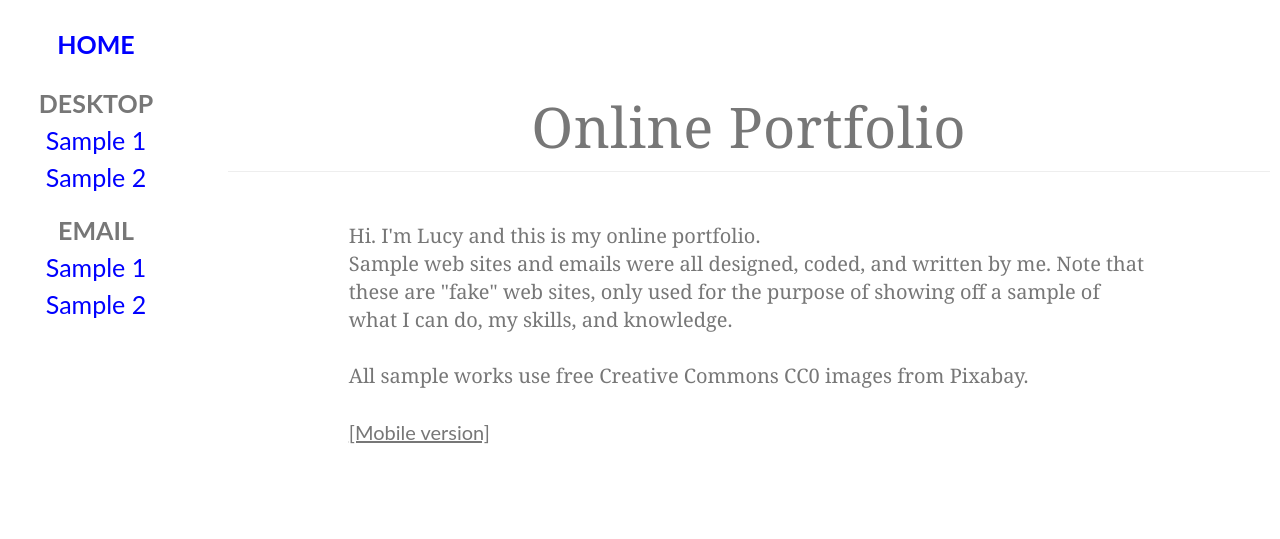
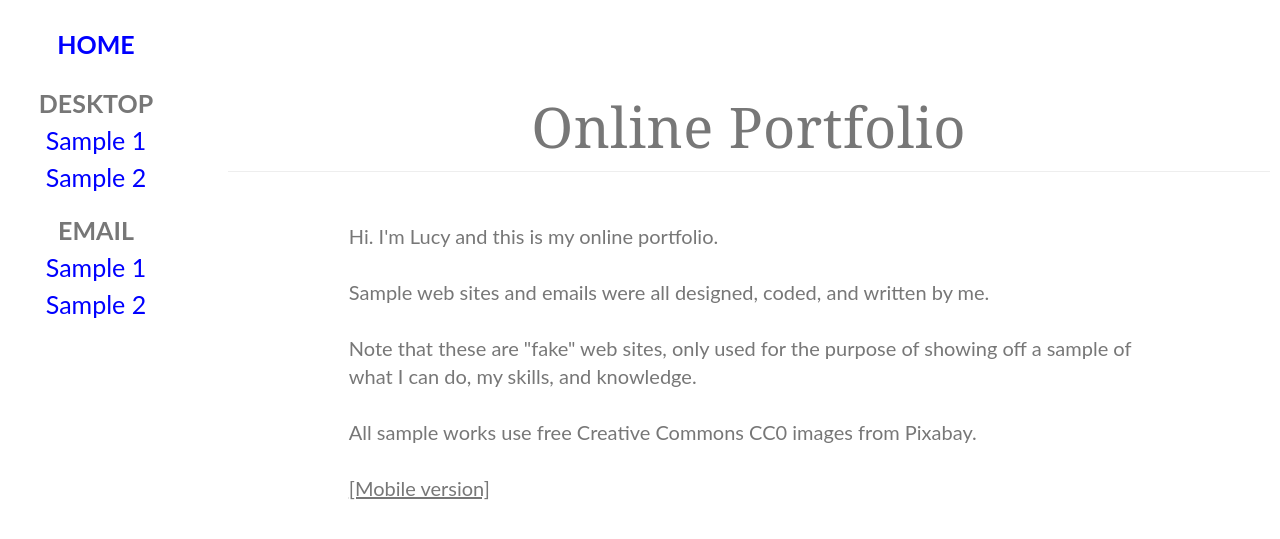
Before and after one commit to nuumu/nuumu.github.io, a Jekyll site: the page built from index.html, in a window 1280 px wide. Shown: the top 539 px of the page. Built offline with Jekyll 4.4.1, drawn with Linux system fonts in a browser that asks for light colours.

Commit message:
Update index.html

```diff
--- a/index.html
+++ b/index.html
@@ -12,9 +12,10 @@
             <h2 class="serif">Online Portfolio</h2>
         </div>
 
-<section class="contentbox">
-    <p class="serif">Hi. I'm Lucy and this is my online portfolio.</p>
-    <p class="serif">Sample web sites and emails were all designed, coded, and written by me. Note that these are "fake" web sites, only used for the purpose of showing off a sample of what I can do, my skills, and knowledge.<br><br></p>
-    <p class="serif">All sample works use free Creative Commons CC0 images from Pixabay.<br><br></p>
-    <p class="serif"><a href="/m-index.html">[Mobile version]</a></p>
+<section class="contentbox serif">
+    <p>Hi. I'm Lucy and this is my online portfolio.<br><br></p>
+    <p>Sample web sites and emails were all designed, coded, and written by me.<br><br></p>
+    <p>Note that these are "fake" web sites, only used for the purpose of showing off a sample of what I can do, my skills, and knowledge.<br><br></p>
+    <p>All sample works use free Creative Commons CC0 images from Pixabay.<br><br></p>
+    <p><a href="/m-index.html">[Mobile version]</a></p>
 </section>
```
